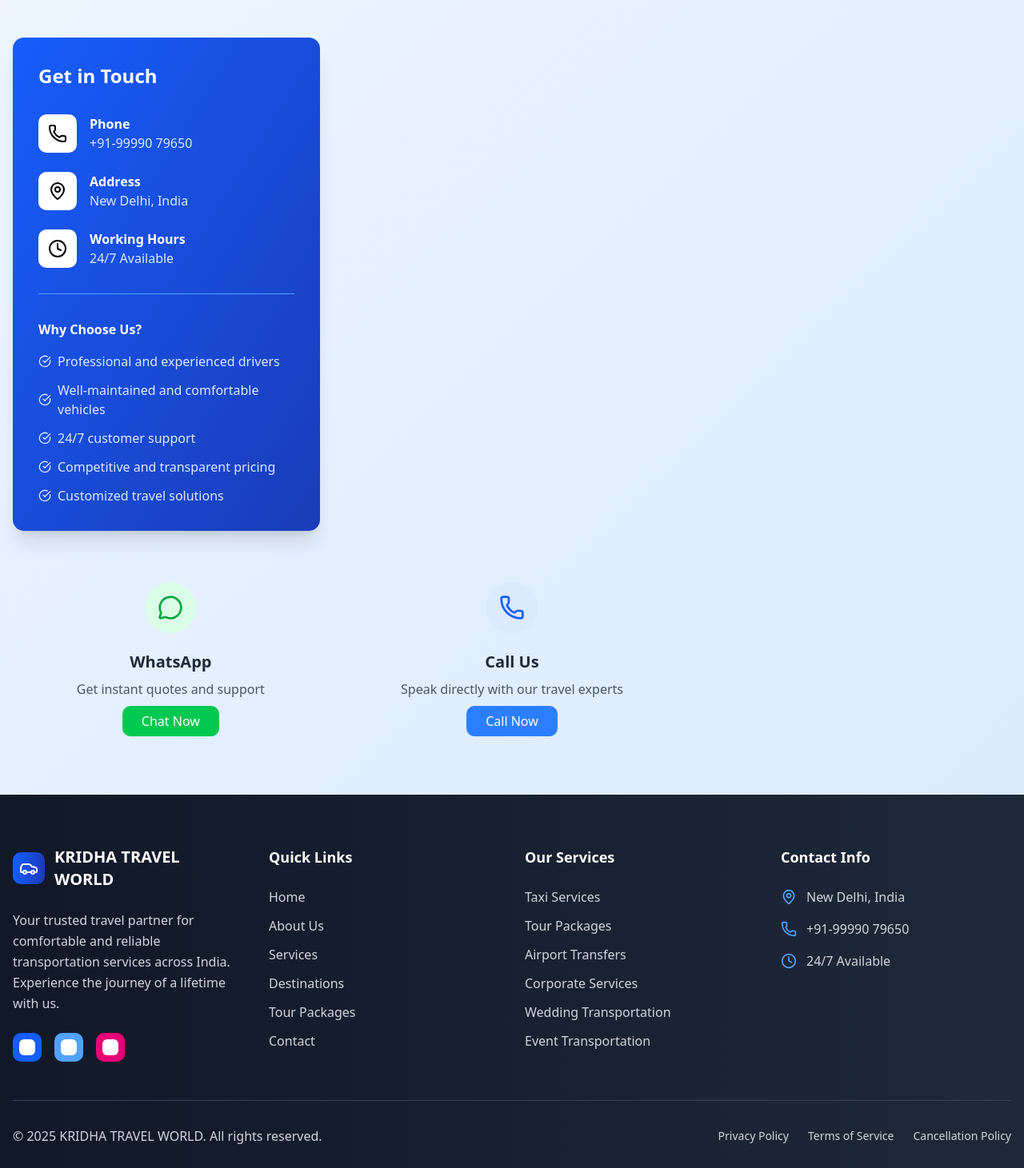
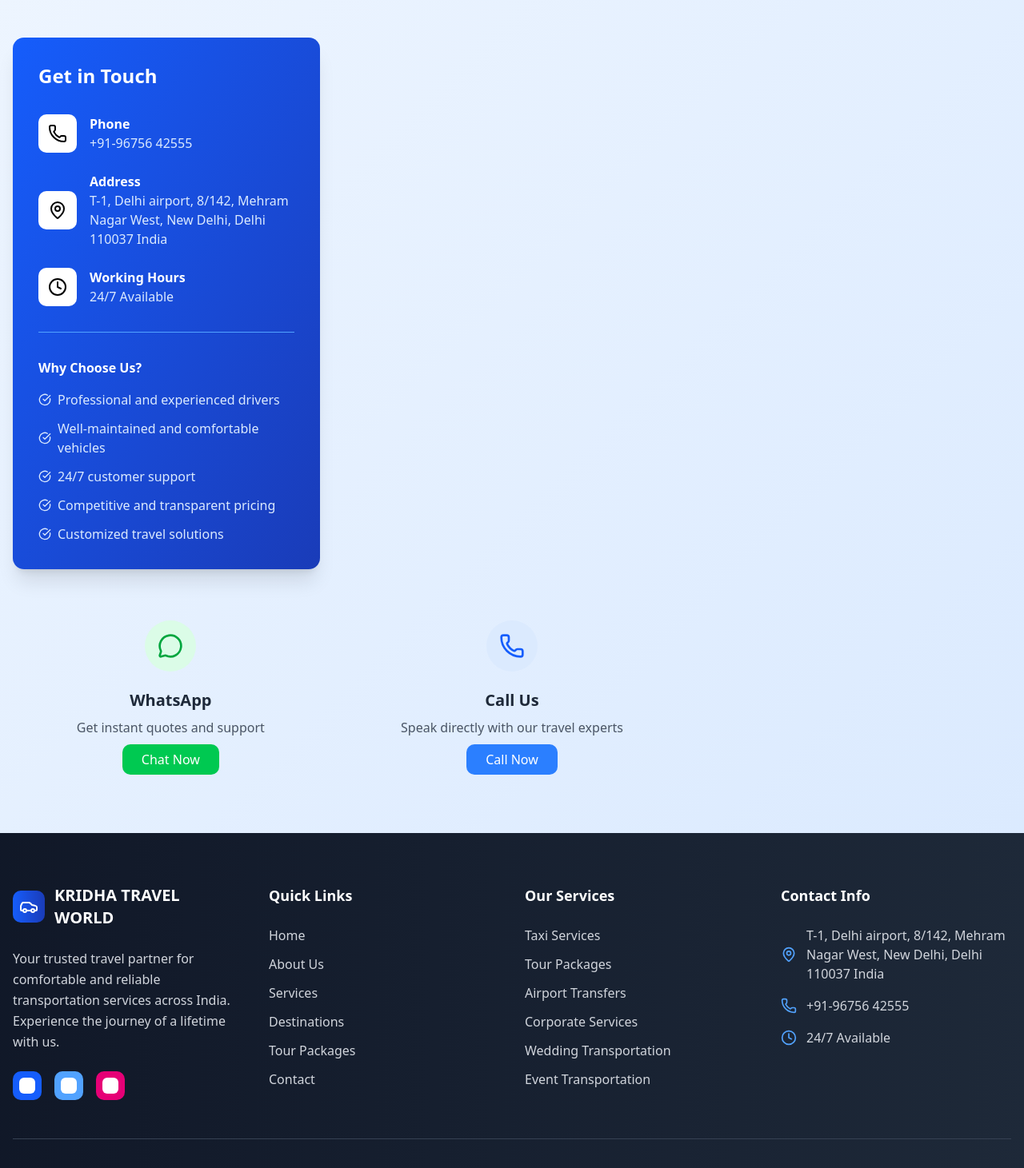
Before and after one commit to HRDs-VERSE/ktw, a Next.js app: page / in a window 1280 px wide. Shown: the part 9749-11210 px from the top of the page at 80% size. Built offline with nearby package versions, Linux system fonts and the light colour scheme.

Commit message:
business address and number add

```diff
--- a/src/app/page.tsx
+++ b/src/app/page.tsx
@@ -1432,7 +1432,7 @@ function ContactSection() {
                   </div>
                   <div>
                     <div className="font-semibold">Phone</div>
-                    <div className="text-blue-100">+91-99990 79650</div>
+                    <div className="text-blue-100">+91-96756 42555</div>
                   </div>
                 </div>
 
@@ -1442,7 +1442,7 @@ function ContactSection() {
                   </div>
                   <div>
                     <div className="font-semibold">Address</div>
-                    <div className="text-blue-100">New Delhi, India</div>
+                    <div className="text-blue-100">T-1, Delhi airport, 8/142, Mehram Nagar West, New Delhi, Delhi 110037 India</div>
                   </div>
                 </div>
 
@@ -1636,7 +1636,7 @@ function ContactSection() {
             </div>
             <h3 className="text-xl font-semibold text-gray-800 mb-2">WhatsApp</h3>
             <p className="text-gray-600 mb-4">Get instant quotes and support</p>
-            <Link href={`https://wa.me/${919999079650}`}  className="bg-green-500 text-white px-6 py-2 rounded-lg hover:bg-green-600 transition-colors">
+            <Link href={`https://wa.me/${919675642555}`}  className="bg-green-500 text-white px-6 py-2 rounded-lg hover:bg-green-600 transition-colors">
               Chat Now
             </Link>
           </div>
@@ -1782,11 +1782,11 @@ function Footer() {
             <div className="space-y-4">
               <div className="flex items-center space-x-3">
                 <MapPinIcon className="h-5 w-5 text-blue-400 flex-shrink-0" />
-                <span className="text-gray-300">New Delhi, India</span>
+                <span className="text-gray-300">T-1, Delhi airport, 8/142, Mehram Nagar West, New Delhi, Delhi 110037 India</span>
               </div>
               <div className="flex items-center space-x-3">
                 <PhoneIcon className="h-5 w-5 text-blue-400 flex-shrink-0" />
-                <span className="text-gray-300">+91-99990 79650</span>
+                <span className="text-gray-300">+91-96756 42555</span>
               </div>
               {/* <div className="flex items-center space-x-3">
                 <MailIcon className="h-5 w-5 text-blue-400 flex-shrink-0" />
```
